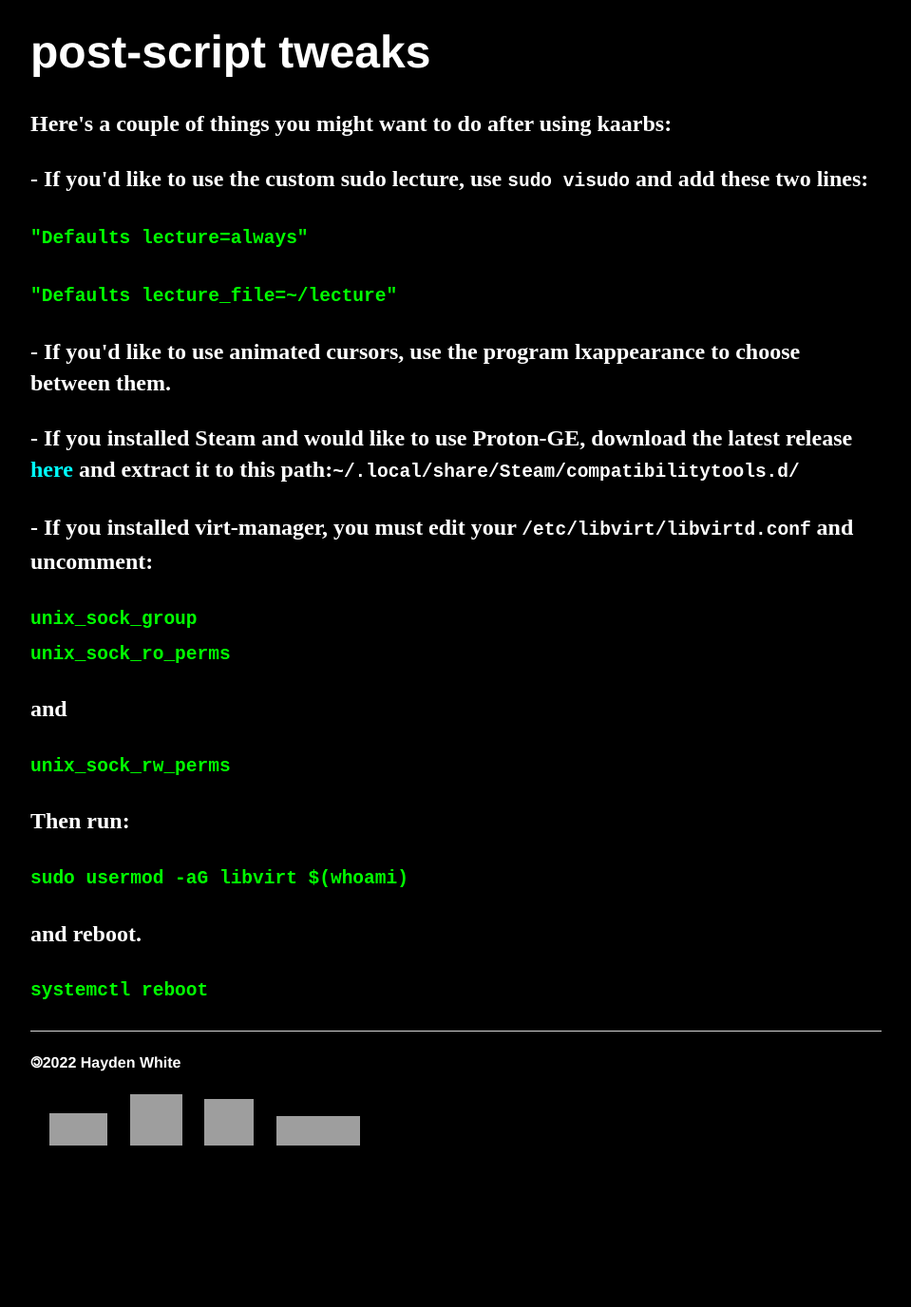
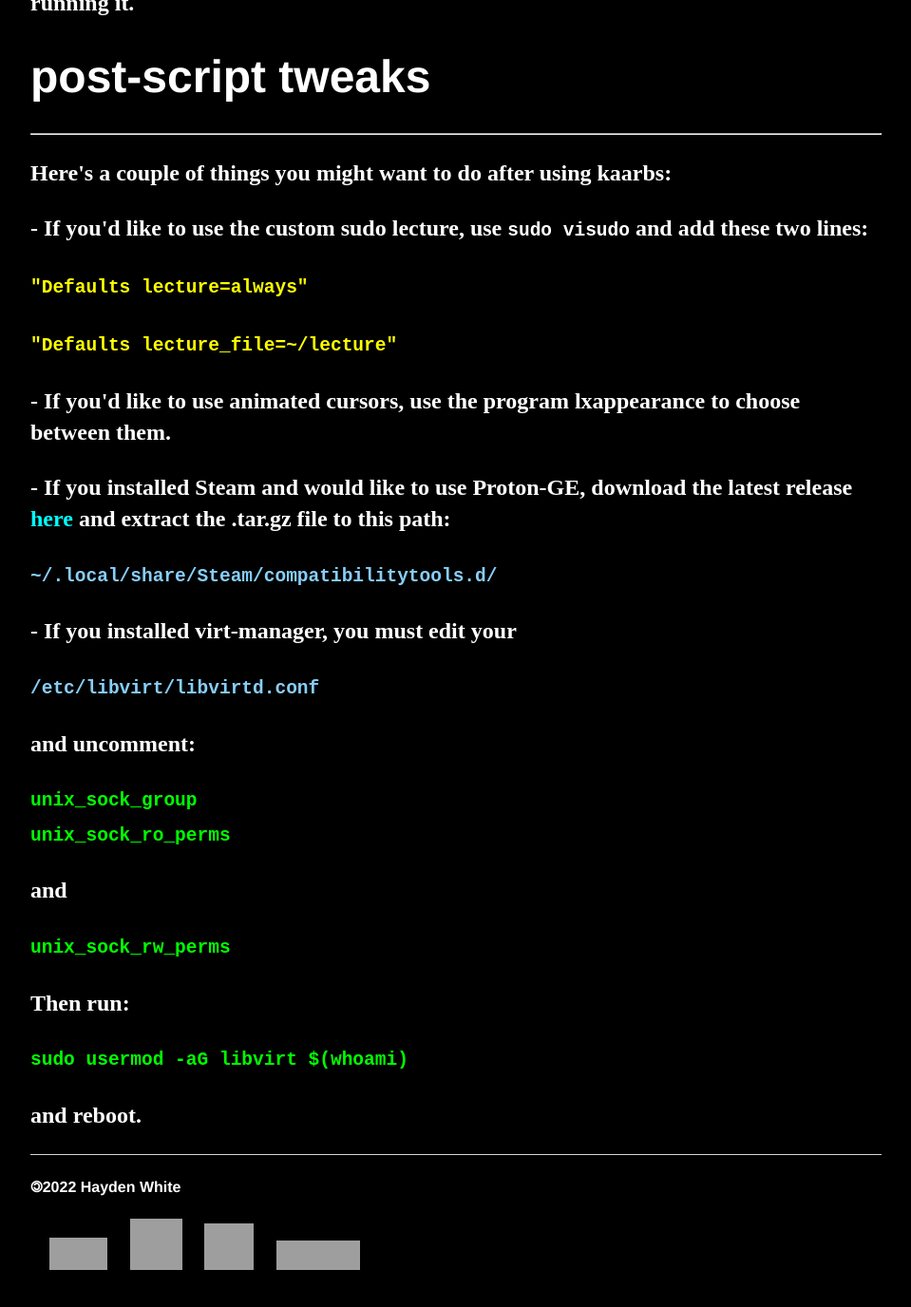
Before and after one commit to whiteVHS/whiteVHS.github.io, a Jekyll site: the page built from kaarbs/index.html, in a window 1280 px wide and 1400 px high, scrolled down 1261 px, cut to the strip 0-1376 px from the top of the window. Shown: the whole strip at 95% size, without its empty margins (160-1119 px from the left). Built offline with Jekyll 4.4.1, drawn with Linux system fonts in a browser that asks for light colours; before the commit the page ends 2530 px from its top, so only the background shows below that; grey boxes are pictures that could not be loaded.

Commit message:
Update index.html

```diff
--- a/kaarbs/index.html
+++ b/kaarbs/index.html
@@ -8,6 +8,7 @@ title: kojiros automated arch ricing bash script
   <hr>
   <p style="color:white">This script is intended to be a quick/lazy way of auto-installing all the packages I normally would but with the option to pick and choose what you want to install. This is mainly for my personal use, however others can use it (at their own risk). Because of my lack of technical knowledge it does still require a <em>slight</em> amount of tinkering afterwards, but this should do for now.</p>
   <h1>Instructions:</h1>
+  <hr>
     <p style="color:white">1. clone the repo + move the script to your home folder:</p>
     <p style="color:lime"><code>git clone https://github.com/basedghost/kaarbs/ && mv kaarbs/kaarbs_*.sh kaarbs.sh</code></p>
     <p style="color:white">2. make the script executable:</p>
@@ -18,12 +19,13 @@ title: kojiros automated arch ricing bash script
     <p style="color:white"><strong><a href="https://user-images.githubusercontent.com/111021033/184048144-cba87669-57d7-479d-bf45-ed37b7dc4fe2.png" target="_blank" rel="noopener noreferrer">A screenshot of the test</a></strong></p>
     <p style="color:black">hello :)</p>
     <p style="color:white">This script pulls dotfiles from my <a href="https://github.com/basedghost/dotfiles/" target="_blank" rel="noopener noreferrer">personal repository</a>. There is a <a href="https://github.com/basedghost/kaarbs/blob/main/PACKAGES.md" target="_blank" rel="noopener noreferrer">complete list of packages</a> that this script gives you the choice of installing, if you'd like to check before running it.</p>
-    <h1>post-script tweaks</h1>
+  <h1>post-script tweaks</h1>
+  <hr>
     <p style="color:white">Here's a couple of things you might want to do after using kaarbs:</p>
     <p style="color:white">- If you'd like to use the custom sudo lecture, use <code>sudo visudo</code> and add these two lines:</p>
-    <p style="color:lime"><code>"Defaults lecture=always"</code></p>
-    <p style="color:lime"><code>"Defaults lecture_file=~/lecture"</code></p>
+    <p style="color:yellow"><code>"Defaults lecture=always"</code></p>
+    <p style="color:yellow"><code>"Defaults lecture_file=~/lecture"</code></p>
     <p style="color:white">- If you'd like to use animated cursors, use the program lxappearance to choose between them.</p>
-    <p style="color:white">- If you installed Steam and would like to use Proton-GE, download the latest release <a href="https://github.com/GloriousEggroll/proton-ge-custom/releases/latest/" target="_blank" rel="noopener noreferrer">here</a> and extract it to this path:<code>~/.local/share/Steam/compatibilitytools.d/</code></p>
-    <p style="color:white">- If you installed virt-manager, you must edit your <code>/etc/libvirt/libvirtd.conf</code> and uncomment:</p><p style="color:lime"><code>unix_sock_group</code><br><code>unix_sock_ro_perms</code></p><p style="color:white">and</p><p style="color:lime"><code>unix_sock_rw_perms</code></p><p style="color:white">Then run: </p><p style="color:lime"><code>sudo usermod -aG libvirt $(whoami)</code></p><p style="color:white"> and reboot. </p><p style="color:lime"><code>systemctl reboot</code></p>
+    <p style="color:white">- If you installed Steam and would like to use Proton-GE, download the latest release <a href="https://github.com/GloriousEggroll/proton-ge-custom/releases/latest/" target="_blank" rel="noopener noreferrer">here</a> and extract the .tar.gz file to this path:</p><p style="color:lightskyblue"><code>~/.local/share/Steam/compatibilitytools.d/</code></p>
+  <p style="color:white">- If you installed virt-manager, you must edit your </p><p style="color:lightskyblue"><code>/etc/libvirt/libvirtd.conf</code></p><p style="color:white"> and uncomment:</p><p style="color:lime"><code>unix_sock_group</code><br><code>unix_sock_ro_perms</code></p><p style="color:white">and</p><p style="color:lime"><code>unix_sock_rw_perms</code></p><p style="color:white">Then run: </p><p style="color:lime"><code>sudo usermod -aG libvirt $(whoami)</code></p><p style="color:white"> and reboot.</p>
     </div><!-- /.blurb -->
```
